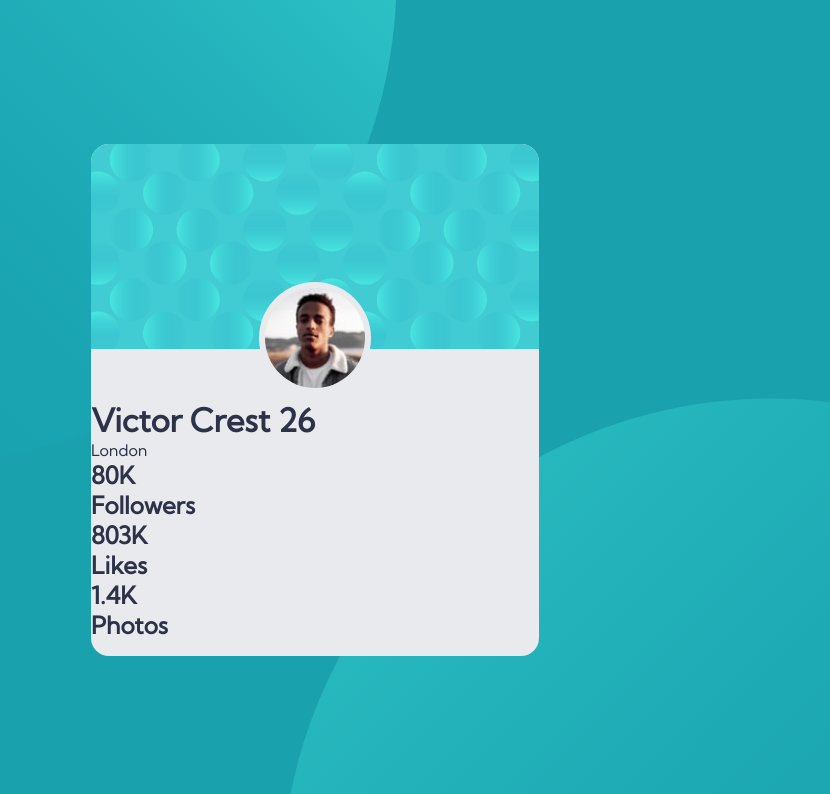
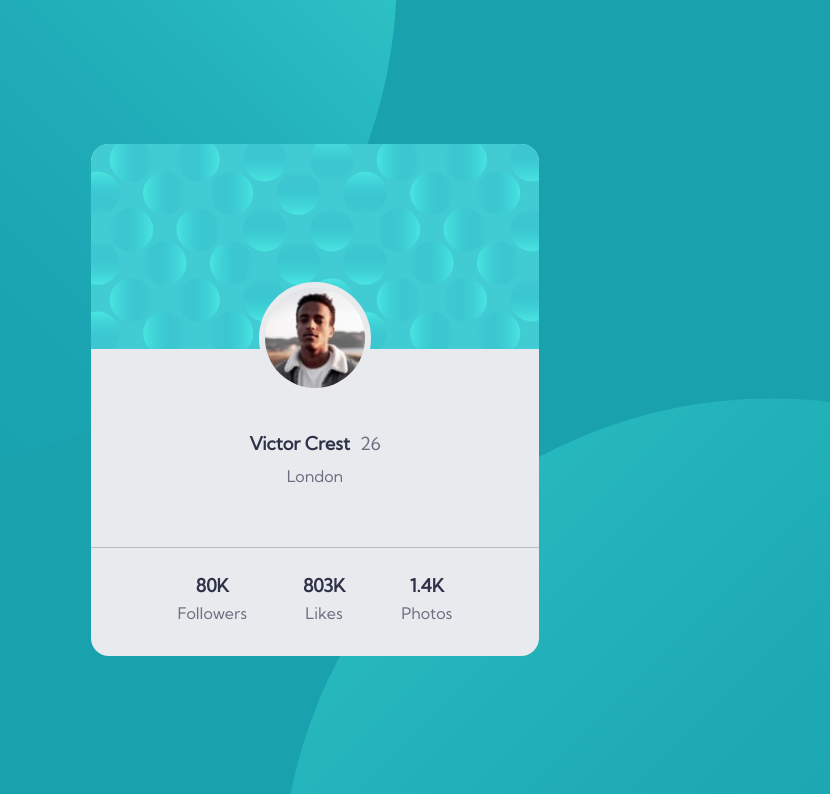
Before and after one commit to afuhflynn/profile-card-component, a plain HTML site: page index.html in a window 1280 px wide. Shown: the top 794 px of the page, without its empty margins (325-1155 px from the left). Drawn offline with Linux system fonts and the light colour scheme; files whose address does not match are found by name.

Commit message:
Build complete

```diff
--- a/index.html
+++ b/index.html
@@ -25,26 +25,26 @@
           <img src="./images/image-victor.jpg" alt="victor" class="avatar">
         </div>
         <div class="content">
-          <div>
-            <h1>Victor Crest
-              <span>26</span>
-            </h1>
+          <div class="heading">
+            <h2>Victor Crest
+              <p>26</p>
+            </h2>
             <p>London</p>
           </div>
 
-          <div>
-            <h2>
+          <div class="footer">
+            <h3>
               80K
               <p>Followers</p>
-            </h2>
+            </h3>
 
-            <h2>803K
+            <h3>803K
               <p>Likes</p>
-            </h2>
+            </h3>
 
-            <h2>1.4K
+            <h3>1.4K
               <p>Photos</p>
-            </h2>
+            </h3>
           </div>
         </div>
       </div>
--- a/styles.css
+++ b/styles.css
@@ -120,8 +120,59 @@ body {
 .content {
   width: 100%;
   height: 50%;
+  display: flex;
+  flex-direction: column;
+  align-items: center;
+  padding-top: 2rem;
+  gap: 3.8rem;
 }
 
+p {
+  color: var(--gray-500);
+  font-weight: var(--font-400);
+}
+
+h2,
+h3 {
+  font-size: var(--font-size);
+  font-weight: var(--font-700);
+}
+
+h2 {
+  display: flex;
+  gap: 10px;
+}
+
+.heading {
+  display: flex;
+  flex-direction: column;
+  align-items: center;
+  width: 100%;
+  gap: 0.7rem;
+}
+
+.footer {
+  display: flex;
+  flex-direction: row;
+  justify-content: center;
+  align-items: center;
+  height: auto;
+  width: 100%;
+  padding: 1.6rem 1.6rem 0rem 1.6rem;
+  gap: 3.5rem;
+  border-top: 1px rgba(0, 0, 0, 0.2) solid;
+}
+
+h3 {
+  display: flex;
+  flex-direction: column;
+  align-items: center;
+  gap: 0.4rem;
+}
+
+h3 > p {
+  font-size: 16px;
+}
 @media screen and (max-width: 600px) {
   .card-container {
     width: 95%;
```
Also changed, not shown: preview.jpg (deleted), screen-shot.png (added), 2 other files.
